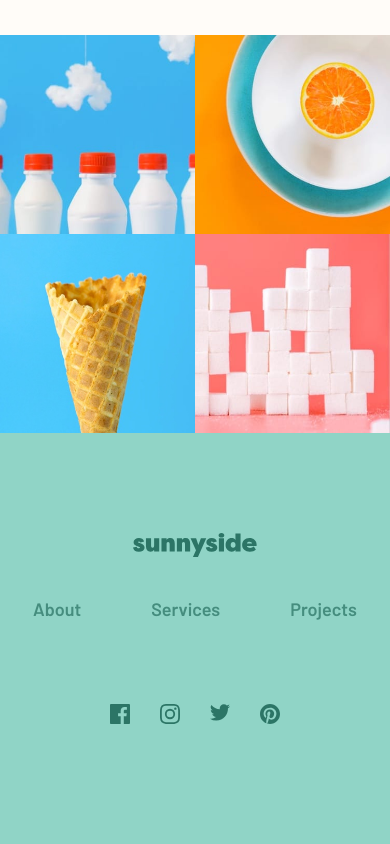
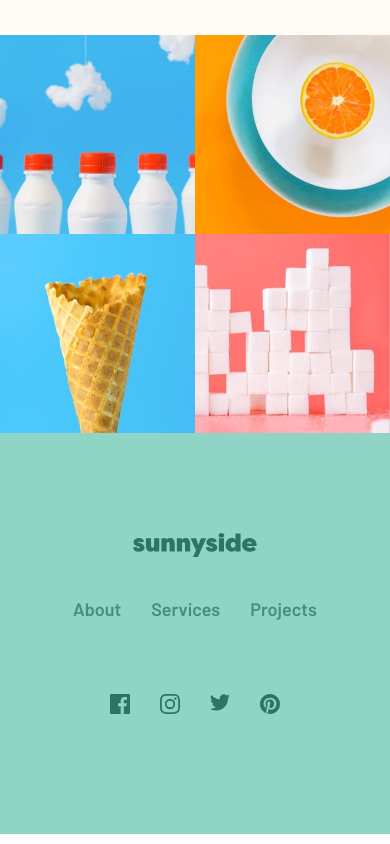
Before and after one commit to cehicm/creative-landing-page, a website: page index.html in a window 390 px wide. Shown: the part 4099-4943 px from the top of the page. Drawn offline with nearby package versions, Linux system fonts and the light colour scheme.

Commit message:
Fix mobile flex gap for footer menu items

```diff
--- a/src/sass/layout/_footer.scss
+++ b/src/sass/layout/_footer.scss
@@ -21,8 +21,12 @@
 
 	&-menu {
 		display: flex;
-		gap: 70px;
-		padding-bottom: 50px;
+		gap: 30px;
+		padding-bottom: 40px;
+
+		@include sc-breakpoint(768) {
+			gap: 70px;
+		}
 	}
 
 	&-social {
```
Also changed, not shown: dist/css/styles.css, dist/css/styles.min.css.
